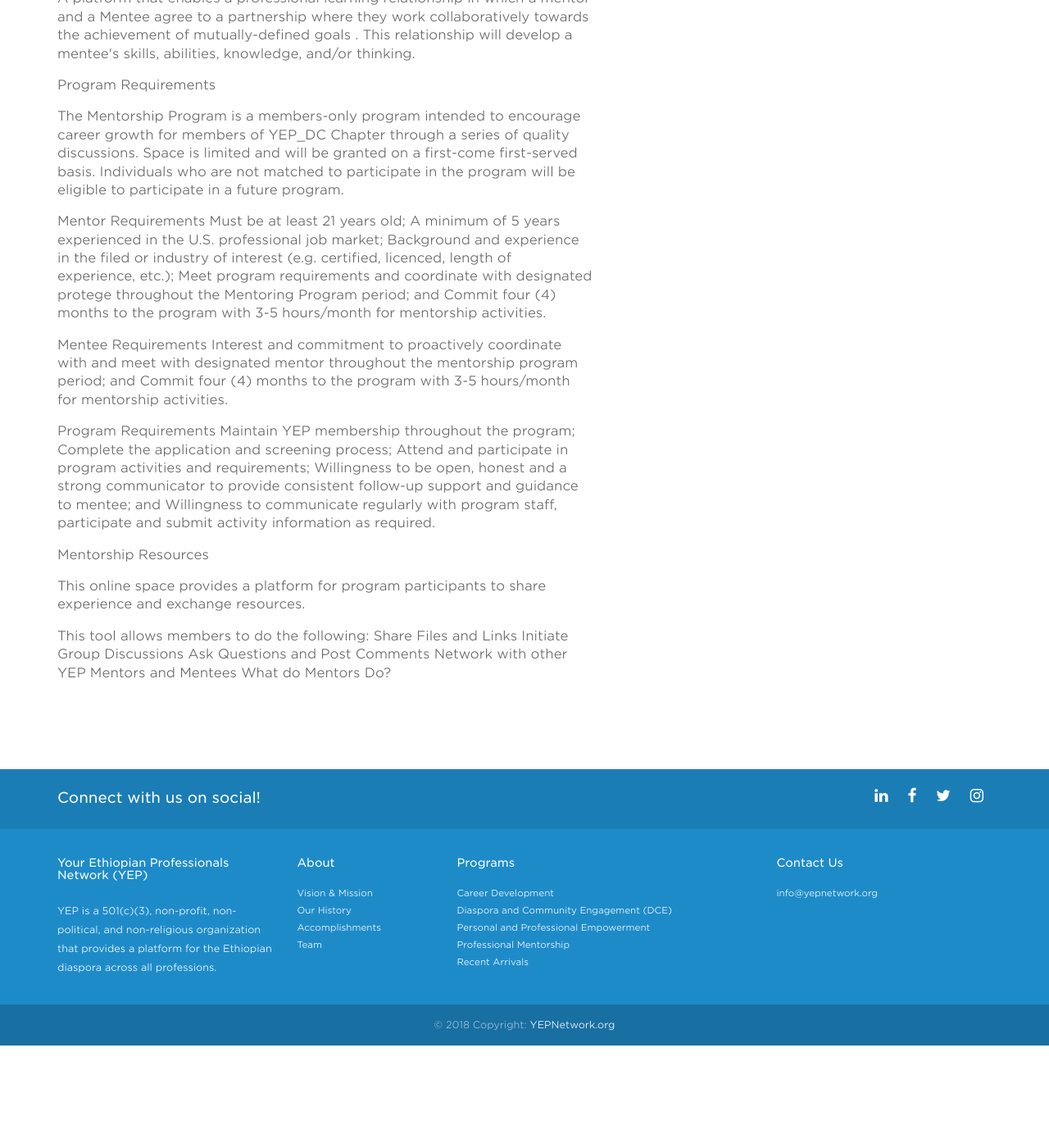
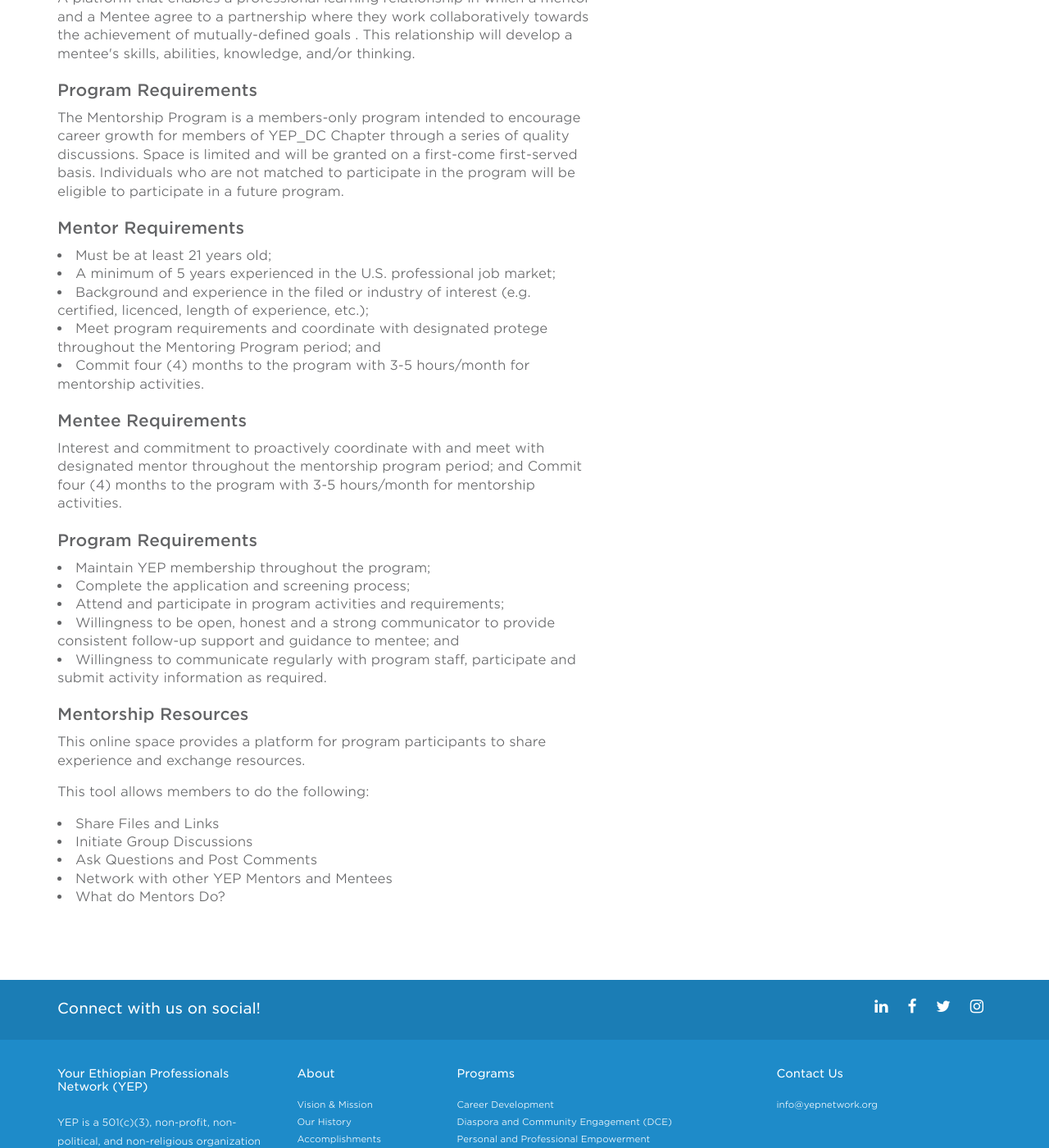
Before and after one commit to YEPNetwork/yepnetwork.github.io, a Jekyll site: the page built from _programs/professional-mentorship.html, in a window 1280 px wide and 1400 px high, scrolled down 354 px. Shown: the whole window at 82% size. Built offline with Jekyll 4.4.1, drawn with Linux system fonts in a browser that asks for light colours; nearby versions of some CDN libraries; before the commit the page ends 1629 px from its top, so only the background shows below that.

```diff
--- a/_programs/professional-mentorship.html
+++ b/_programs/professional-mentorship.html
@@ -11,35 +11,34 @@ body_class: program
 <div class="row">
   <div class="col-sm-7 col-md-7">
 <p> A platform that enables a professional learning relationship in which a mentor and a Mentee agree to a partnership where they work collaboratively towards the achievement of mutually-defined goals . This relationship will develop a mentee's skills, abilities, knowledge, and/or thinking.</p>
-<p>Program Requirements</p>
+<h3>Program Requirements</h3>
 <p> The Mentorship Program is a members-only program intended to encourage career growth for members of YEP_DC Chapter through a series of quality discussions. Space is limited and will be granted on a first-come first-served basis. Individuals who are not matched to participate in the program will be eligible to participate in a future program.</p>
 
-<p>Mentor Requirements
-Must be at least 21 years old;
-A minimum of 5 years experienced in the U.S. professional job market;
-Background and experience in the filed or industry of interest (e.g. certified, licenced, length of experience, etc.);
-Meet program requirements and coordinate with designated protege throughout the Mentoring Program period; and
+<h3>Mentor Requirements</h3>
+<li>Must be at least 21 years old;</li>
+<li>A minimum of 5 years experienced in the U.S. professional job market;</li>
+<li>Background and experience in the filed or industry of interest (e.g. certified, licenced, length of experience, etc.);</li>
+<li>Meet program requirements and coordinate with designated protege throughout the Mentoring Program period; and </li>
+<li>Commit four (4) months to the program with 3-5 hours/month for mentorship activities.</li>
+
+<h3>Mentee Requirements</h3>
+<p>Interest and commitment to proactively coordinate with and meet with designated mentor throughout the mentorship program period; and
 Commit four (4) months to the program with 3-5 hours/month for mentorship activities.</p>
 
-<p>Mentee Requirements
-Interest and commitment to proactively coordinate with and meet with designated mentor throughout the mentorship program period; and
-Commit four (4) months to the program with 3-5 hours/month for mentorship activities.</p>
+<h3>Program Requirements</h3>
+<li>Maintain YEP membership throughout the program;</li>
+<li>Complete the application and screening process;</li>
+<li>Attend and participate in program activities and requirements;</li>
+<li>Willingness to be open, honest and a strong communicator to provide consistent follow-up support and guidance to mentee; and</li>
+<li>Willingness to communicate regularly with program staff, participate and submit activity information as required.</li>
 
-<p>Program Requirements
-Maintain YEP membership throughout the program;
-Complete the application and screening process;
-Attend and participate in program activities and requirements;
-Willingness to be open, honest and a strong communicator to provide consistent follow-up support and guidance to mentee; and
-Willingness to communicate regularly with program staff, participate and submit activity information as required.</p>
-
-<p>Mentorship Resources</p>
-This online space provides a platform for program participants to share experience and exchange resources.</p>
-
-<p>This tool allows members to do the following:
-Share Files and Links
-Initiate Group Discussions
-Ask Questions and Post Comments
-Network with other YEP Mentors and Mentees
-What do Mentors Do?</p>
+<h3>Mentorship Resources</h3>
+<p>This online space provides a platform for program participants to share experience and exchange resources.</p>
+<p>This tool allows members to do the following:</p>
+<li> Share Files and Links </li>
+<li> Initiate Group Discussions</li>
+<li> Ask Questions and Post Comments </li>
+<li> Network with other YEP Mentors and Mentees </li>
+<li> What do Mentors Do? </li>
   </div>
 </div>
```
